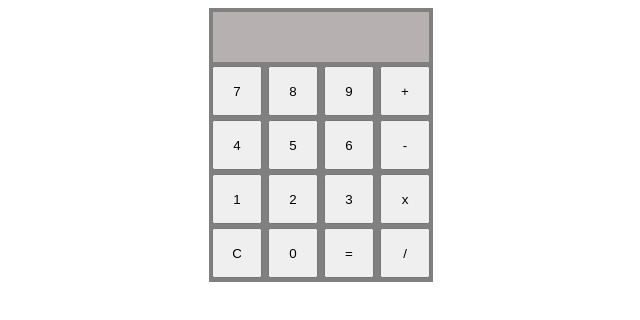
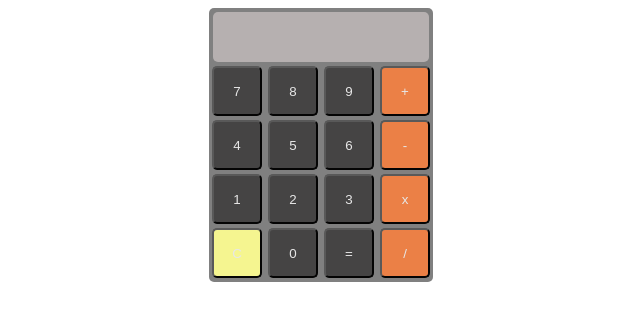
Before and after one commit to toastexmachina/odin-calculator, a plain HTML site: page index.html in a window 1280 px wide. Shown: the whole page, without its empty margins (319-959 px from the left). Drawn offline with Linux system fonts and the light colour scheme.

Commit message:
Style css elements
- Added rounded corners to container, display, and buttons
- Changed colors of operation buttons to standout
- Changed font color on buttons to be clear
- Adjusted font size and color
- Text-aligned numbers to the right side of display

```diff
--- a/stylesheet.css
+++ b/stylesheet.css
@@ -8,6 +8,7 @@ body{
 
 #boundary {
     background-color: gray;
+    border-radius: 5px;
     margin-left: auto;
     margin-right: auto;
     max-width: fit-content;
@@ -16,15 +17,34 @@ body{
 }
 
 #display {
+    border-radius: 5px;
     background-color: rgb(182, 176, 176);
     max-width: auto;
     height: 50px;
     margin: 2px;
+
+    color: rgb(52, 52, 52);
+    font-family:'Courier New', Courier, monospace;
+    font-size: 50px;
+    text-align: right;
+
 }
 
 button {
+    border-radius: 5px;
+    border-color: rgb(89, 89, 89);
+    background-color: rgb(69, 68, 68);
+    color: rgb(231, 231, 231);
     height: 50px;
     width: 50px;
     margin: 2px;
     margin-inline: 1px;
 }
+
+.operation {
+    background-color: rgb(235, 128, 70);
+}
+
+.clear {
+    background-color: rgb(245, 245, 144);
+}
```
